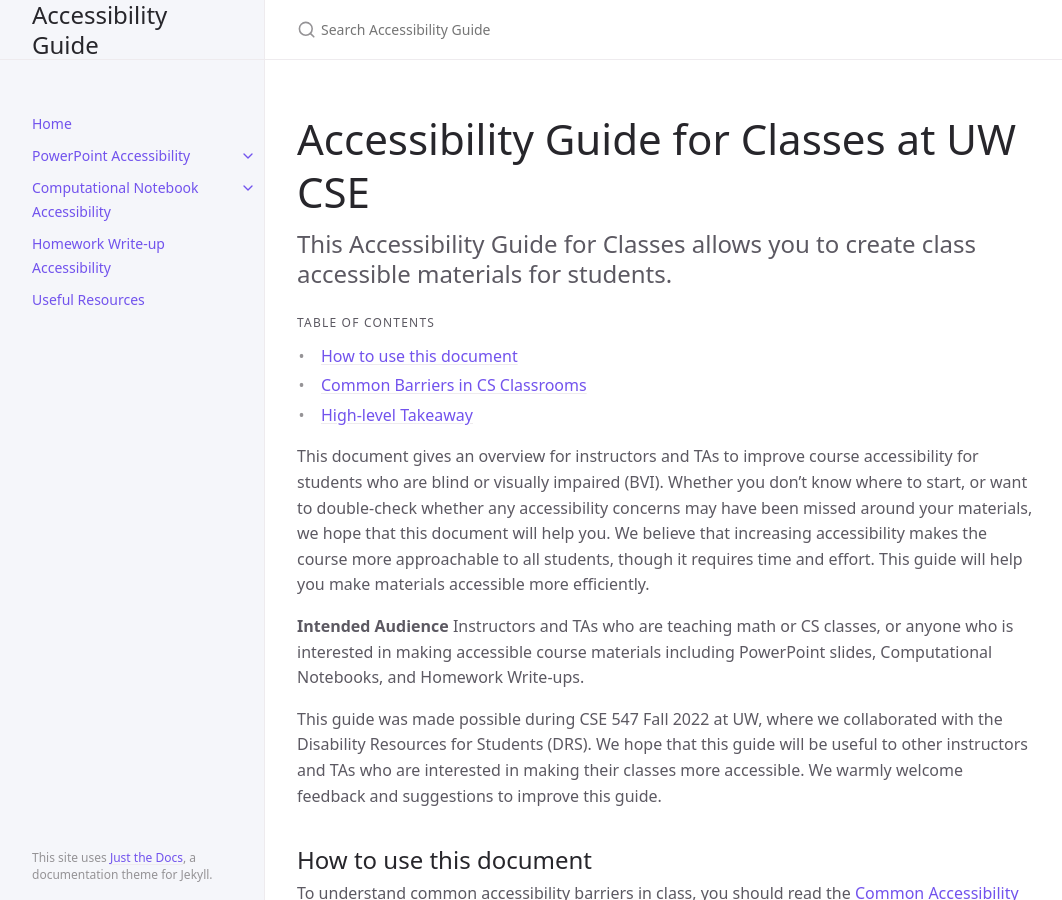
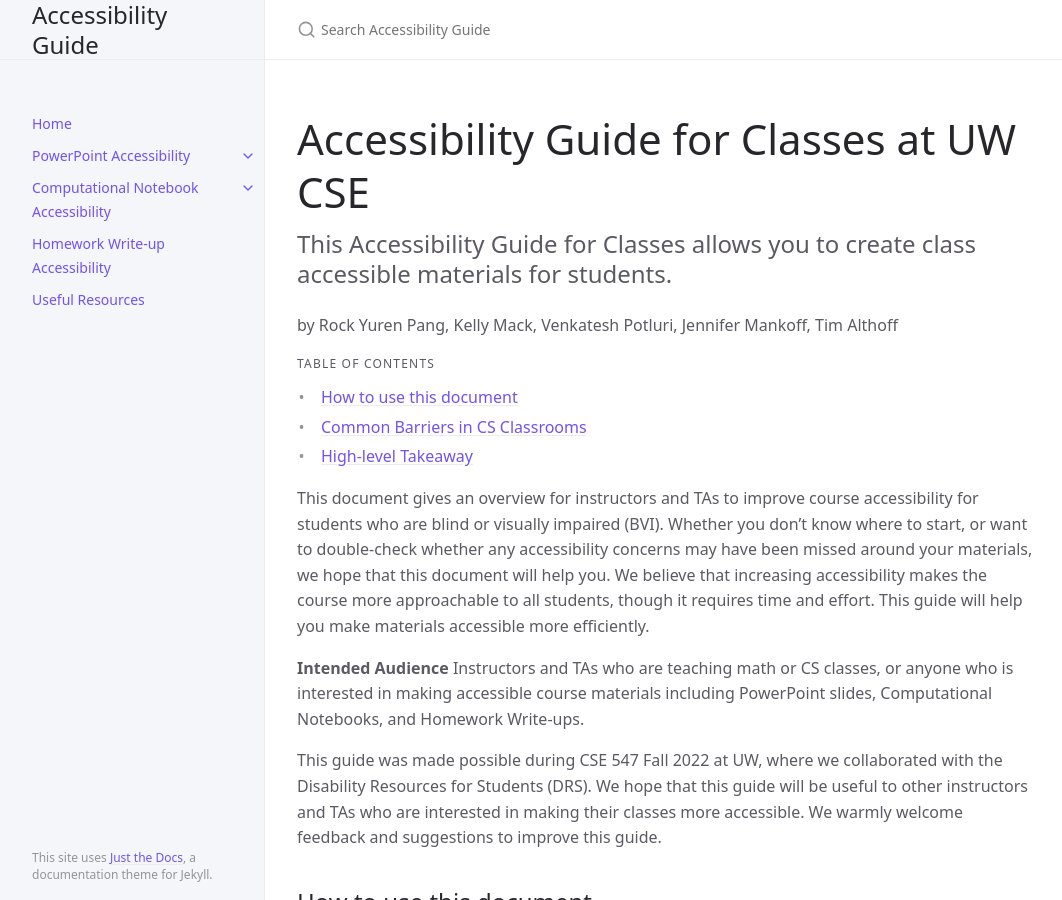
Before and after one commit to rrrrrrockpang/accessibility-guide, a Jekyll site: the page built from index.md, in a window 1280 px wide and 900 px high. Shown: the whole window, without its empty margins (107-1169 px from the left). Built offline with Jekyll 4.4.1, drawn with Linux system fonts in a browser that asks for light colours; cached includes are drawn as plain includes.

Commit message:
add authors

```diff
--- a/index.md
+++ b/index.md
@@ -12,6 +12,8 @@ permalink: /
 
 This Accessibility Guide for Classes allows you to create class accessible materials for students.
 {: .fs-6 .fw-300 }
+
+by Rock Yuren Pang, Kelly Mack, Venkatesh Potluri, Jennifer Mankoff, Tim Althoff
 
 Table of Contents
 {: .no_toc .text-delta }
```
Also changed, not shown: 2 other files.
